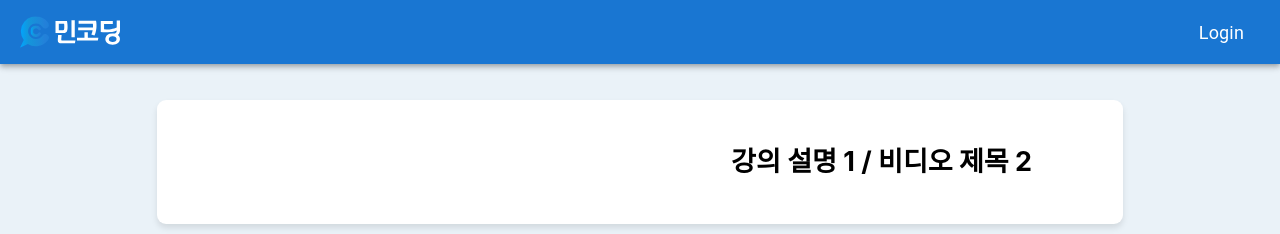
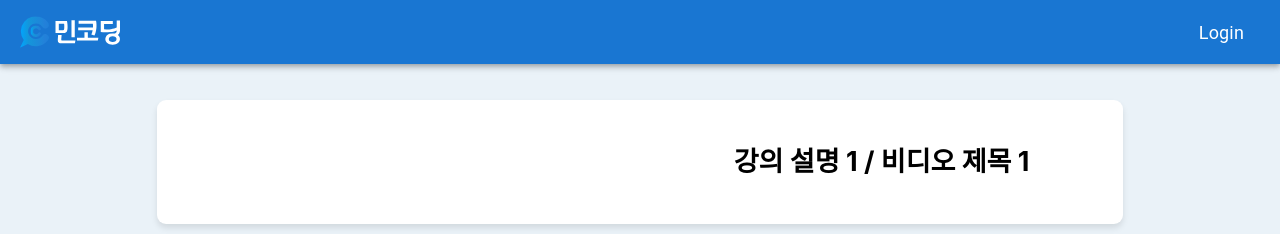
Before and after one commit to mincoding-main/lecture_streaming_system_front, a Next.js app: page /lecture/lecture-streaming/1/1 in a window 1280 px wide. Shown: the top 234 px of the page. Built offline with nearby package versions, Linux system fonts and the light colour scheme.

Commit message:
streaming index edit

```diff
--- a/pages/lecture/lecture-streaming/[lectureId]/[videoId].js
+++ b/pages/lecture/lecture-streaming/[lectureId]/[videoId].js
@@ -12,7 +12,6 @@ export default function LectureStreaming() {
     const { lectureId } = router.query;
     const { videoId } = router.query;
     const [lecture, setLecture] = useState(null);
-    const [videos, setVideos] = useState(null);
 
     useEffect(() => {
         if (lectureId) {
@@ -20,7 +19,7 @@ export default function LectureStreaming() {
             axios.get(`/api/lectures/${lectureId}`).then((response) => {
                 setLecture(response.data);
             });
-            setVideos(videoId);
+
         }
     }, [lectureId]);
 
@@ -37,7 +36,7 @@ export default function LectureStreaming() {
                         {/* <img src={lecture.imageUrl} alt={lecture.title} /> */}
                     </div>
                     <div className={lectureStreamingStyle.streamingIntroText}>
-                        <h1>{lecture.videos[videoId].title}</h1>
+                        <h1>{lecture.videos[videoId - 1].title}</h1>
                         {/* <p>{lecture[videoId].description}</p> */}
                     </div>
                 </div>
```
Also changed, not shown: fake-data/lectures.json (indentation only).
